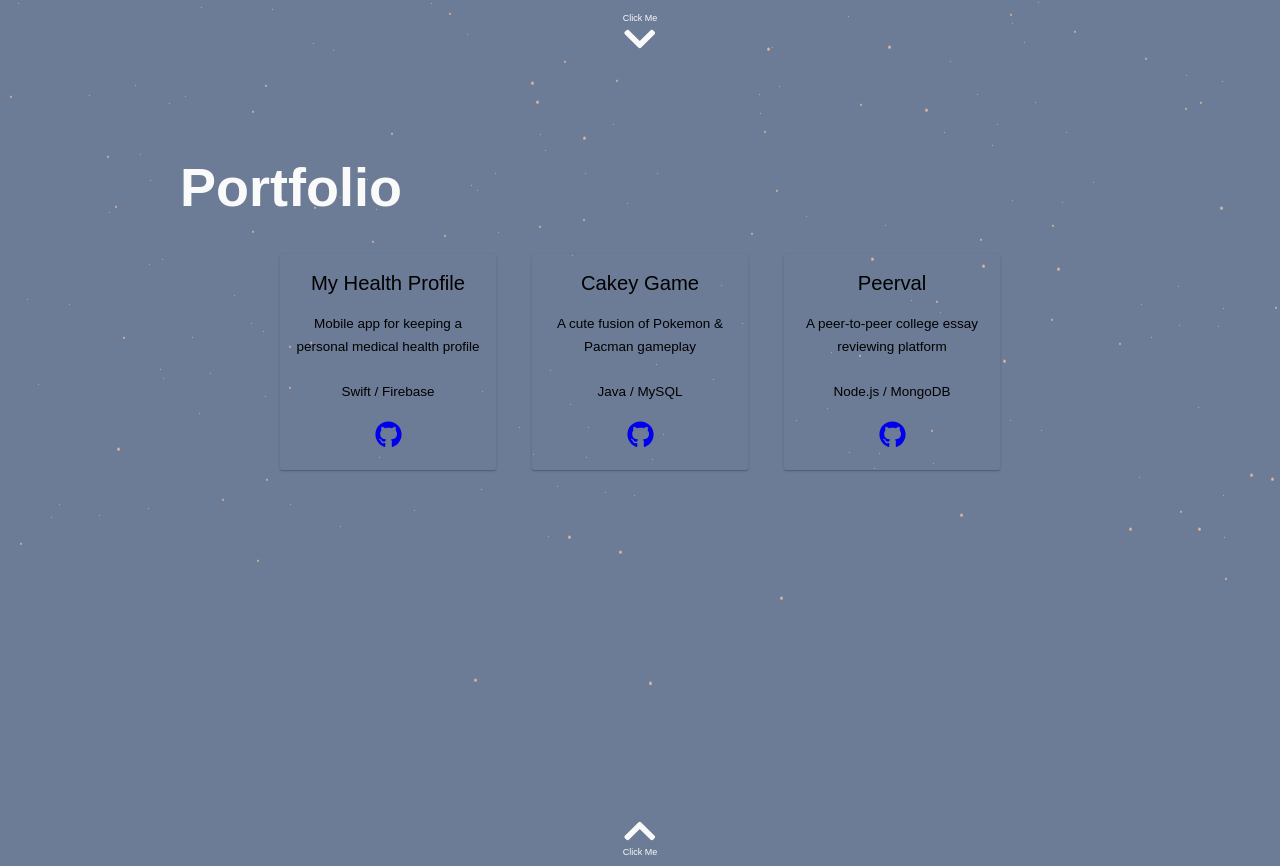
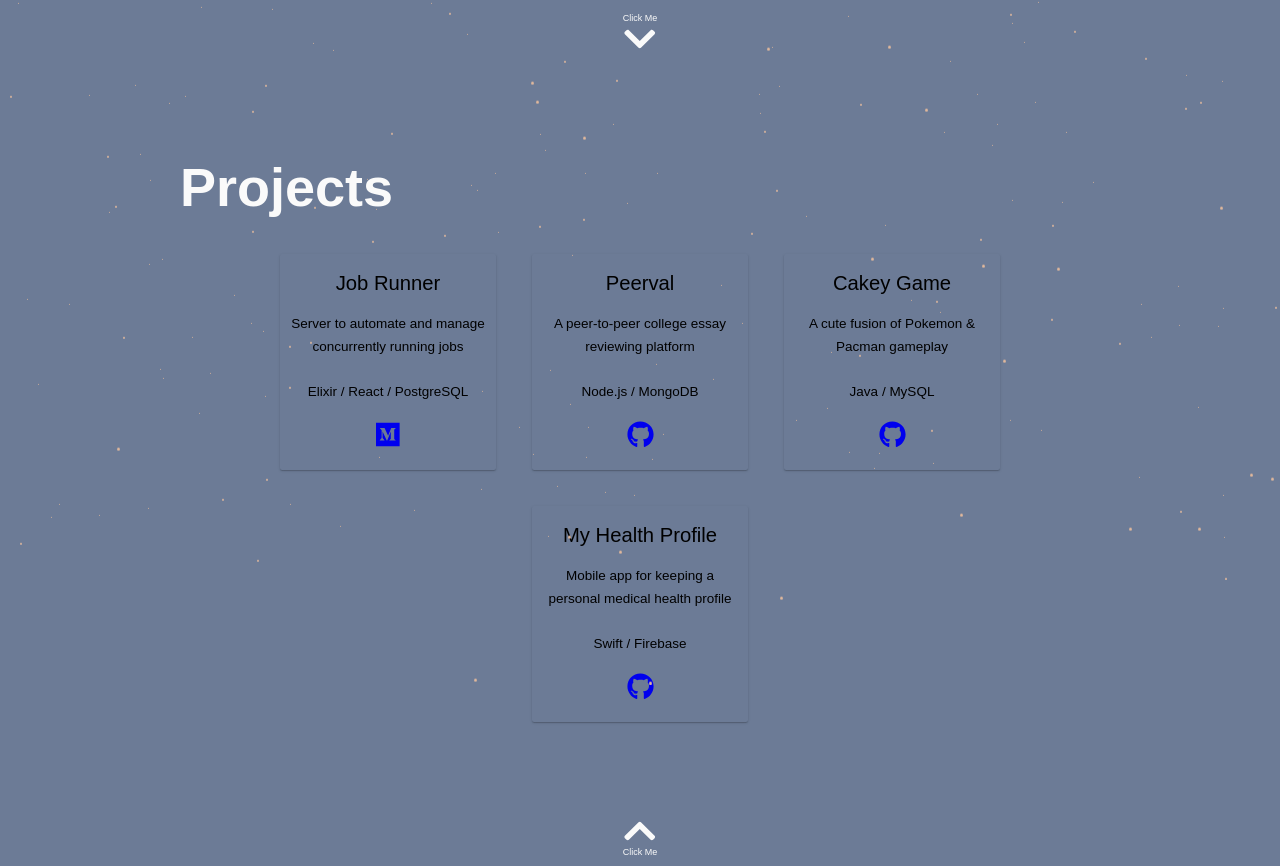
Before and after one commit to yunjilee/yunjilee.github.io, a React (Create React App) app: page / in a window 1280 px wide. Shown: the part 1534-2400 px from the top of the page. Built offline with nearby package versions, Linux system fonts and the light colour scheme.

Commit message:
Update projects

```diff
--- a/src/js/components/NavBar/NavBar.js
+++ b/src/js/components/NavBar/NavBar.js
@@ -99,7 +99,7 @@ class NavBar extends Component {
 		            className="menu__item"
 		            onClick={(e) => this.scrollToPage('.portfolio-page')}
 		          >
-		            Portfolio
+		            Projects
 		          </div>
 		        </div>
 		      </navBar>
--- a/src/js/pages/PortfolioPage/PortfolioPage.js
+++ b/src/js/pages/PortfolioPage/PortfolioPage.js
@@ -12,7 +12,7 @@ const PortfolioPage = (props, context) => {
       {theme => (
 		    <div className="portfolio-page" style={{ backgroundColor: theme.colorAlternate }}>
 		      <div className="content-grid">
-		        <h1 style={{ color: theme.colorPrimary }}>Portfolio</h1>
+		        <h1 style={{ color: theme.colorPrimary }}>Projects</h1>
 		        <div className="portfolio-wrapper">
 		          <style jsx="true">
 		            {`
--- a/src/js/pages/PortfolioPage/portfolio-items.js
+++ b/src/js/pages/PortfolioPage/portfolio-items.js
@@ -1,19 +1,36 @@
 import React from 'react';
 
 export default [{
-  name: 'my-health-profile',
+  name: 'job-runner',
   render: (
     <div className='portfolio-item'>
       <div className='portfolio-item__title'>
-        My Health Profile
+        Job Runner
       </div>
       <div className='portfolio-item__desc'>
-				Mobile app for keeping a personal medical health profile<br /><br />
+				Server to automate and manage concurrently running jobs<br /><br />
 
-				Swift / Firebase
+				Elixir / React / PostgreSQL
       </div>
       <div className='portfolio-item__icon'>
-        <a target="_blank" rel="noopener noreferrer" href="https://github.com/yunjilee/TreeHacks18"><i className="fab fa-github"></i></a>
+        <a target="_blank" rel="noopener noreferrer" href="https://medium.com/@yunjilee_22134/my-experience-as-a-software-developer-intern-at-a-trading-firm-707404d85f6d"><i className="fab fa-medium"></i></a>
+      </div>
+    </div>
+  )
+}, {
+  name: 'peerval',
+  render: (
+    <div className='portfolio-item'>
+      <div className='portfolio-item__title'>
+        Peerval
+      </div>
+      <div className='portfolio-item__desc'>
+        A peer-to-peer college essay reviewing platform<br /><br />
+
+				Node.js / MongoDB
+      </div>
+      <div className='portfolio-item__icon'>
+        <a target="_blank" rel="noopener noreferrer" href="https://github.com/yunjilee/Peerval"><i className="fab fa-github"></i></a>
       </div>
     </div>
   )
@@ -35,24 +52,20 @@ export default [{
     </div>
   )
 }, {
-  name: 'peerval',
+  name: 'my-health-profile',
   render: (
     <div className='portfolio-item'>
       <div className='portfolio-item__title'>
-        Peerval
+        My Health Profile
       </div>
       <div className='portfolio-item__desc'>
-        A peer-to-peer college essay reviewing platform<br /><br />
+				Mobile app for keeping a personal medical health profile<br /><br />
 
-				Node.js / MongoDB
+				Swift / Firebase
       </div>
       <div className='portfolio-item__icon'>
-        <a target="_blank" rel="noopener noreferrer" href="https://github.com/yunjilee/Peerval"><i className="fab fa-github"></i></a>
+        <a target="_blank" rel="noopener noreferrer" href="https://github.com/yunjilee/TreeHacks18"><i className="fab fa-github"></i></a>
       </div>
     </div>
   )
 }]
-
-
-// WEBPACK FOOTER //
-// ./src/pages/PortfolioPage/portfolio-items.js
```
